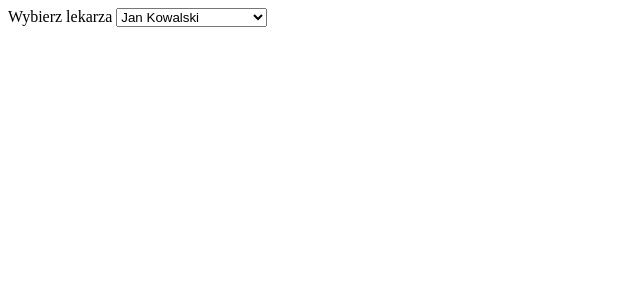
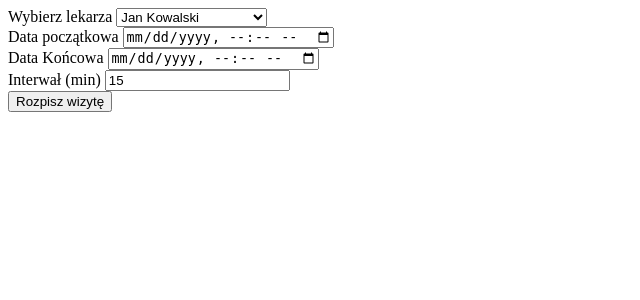
Before and after one commit to F1GUR/med, a PHP site: page /admin/addAppointments.php in a window 1280 px wide. Shown: the top 300 px of the page, without its empty margins (0-640 px from the left). Run offline with PHP 8.4, Linux system fonts and the light colour scheme; data comes from the database, SQL or seed files in the repository.

Commit message:
dodawanie wizyt lekarskich z harmonogramu 17:20

```diff
--- a/admin/addAppointments.php
+++ b/admin/addAppointments.php
@@ -19,6 +19,12 @@ while($staffRow = $staffResult->fetch_assoc()){
 }
     ?>
 
-</select>
-
+</select><br>
+<label for="startTime">Data początkowa</label>
+<input type="datetime-local" name="startTime" id="startTime"><br>
+<label for="endTime">Data Końcowa</label>
+<input type="datetime-local" name="endTime" id="endTime"><br>
+<label for="interval">Interwał (min)</label>
+<input type="number" name="interval" id="interval" value="15"><br>
+<input type="submit" value="Rozpisz wizytę">
 </form>
```
